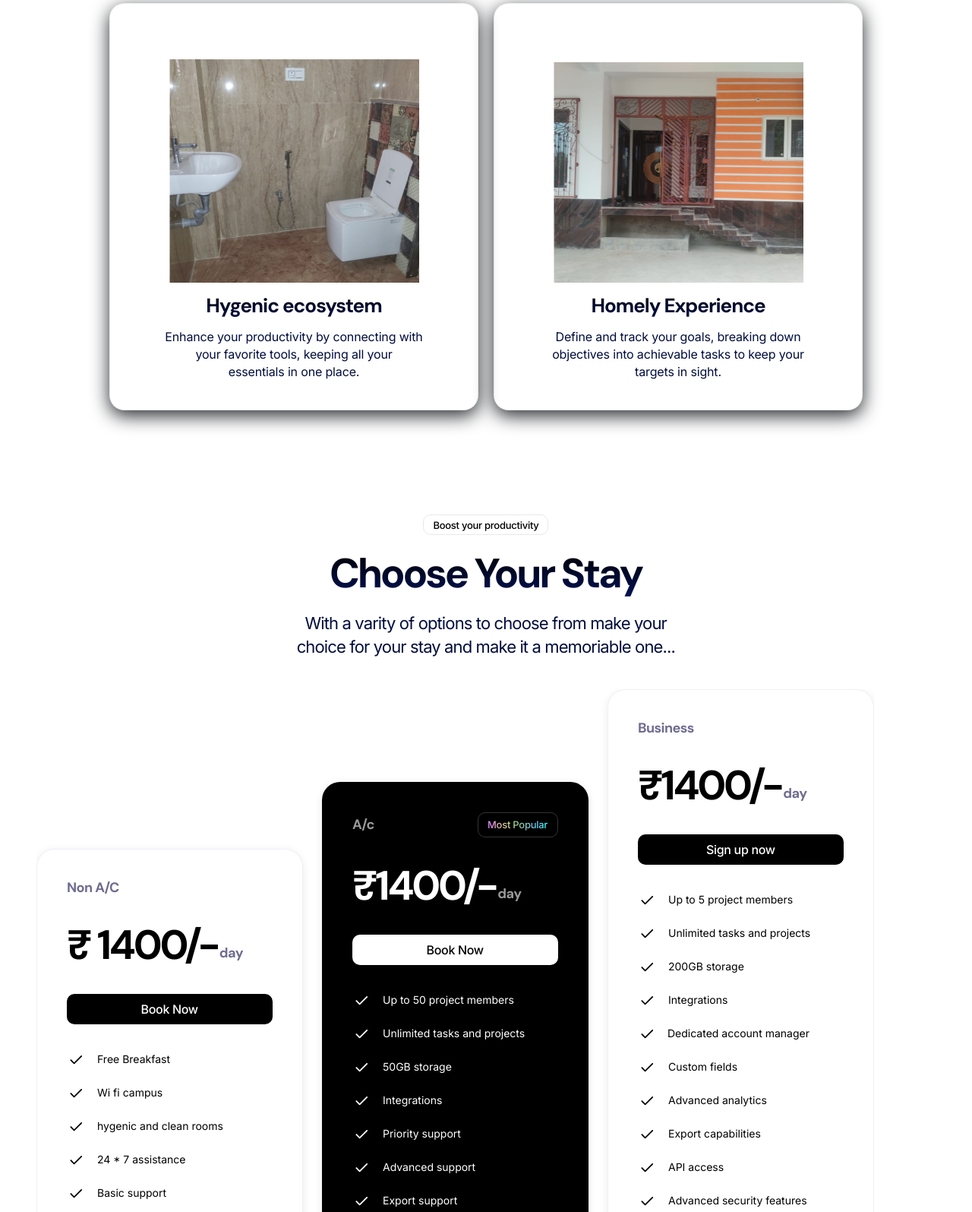
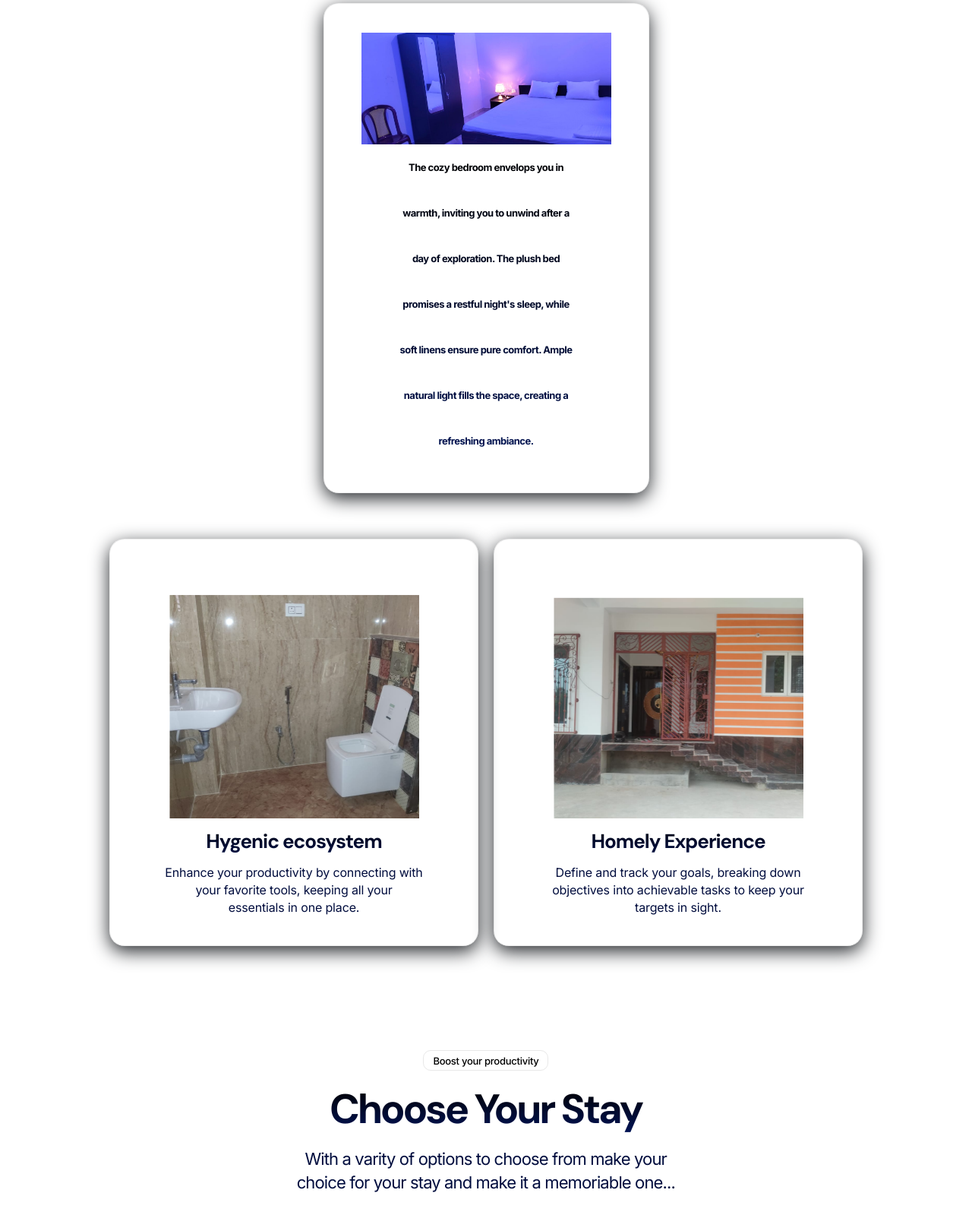
Before and after one commit to Bdkzzz/KnH-Homestays, a website built with Parcel: page index.html in a window 1280 px wide. Shown: the part 2757-4352 px from the top of the page at 76% size. Built offline with nearby package versions, Linux system fonts and the light colour scheme; files whose address does not match are found by name.

Commit message:
Banners n Pricings

```diff
--- a/index.html
+++ b/index.html
@@ -220,6 +220,22 @@
                 </h3>
               </div>
             </div>
+
+            <div class="footer-ssocialscard">
+              <img
+                class="cube-helix-1-icon"  loading="lazy"
+                alt="Your image description"  src="./Assets/Bedrooms.jpg"  />
+              <div class="h2-group">
+                <h2 class="h22">The cozy bedroom envelops you in warmth,
+                  inviting you to unwind after a day of exploration.
+                  The plush bed promises a restful night's sleep, while soft linens
+                  ensure pure comfort. Ample natural light fills the space, creating
+                  a refreshing ambiance.</h2>  <div class="body7">
+                  <p class="enhance-your-productivity">
+                    </p>
+                </div>
+              </div>
+            </div>
             <div class="footer-ssocialscard-parent">
               <div class="footer-ssocialscard">
                 <img
@@ -282,7 +298,7 @@
               <div class="pricing-card">
                 <b class="subtitle">Non A/C</b>
                 <div class="price-parent">
-                  <b class="price">₹ 1400/-</b>
+                  <b class="price">₹ 1200/-</b>
                   <div class="frame-wrapper2">
                     <div class="frame-parent5">
                       <div class="spacer-wrapper">
@@ -293,8 +309,9 @@
                   </div>
                 </div>
                 <button class="buttons7">
-                  <div class="get-for-free7">Book Now</div>
+                  <a href="https://chat.whatsapp.com/JuSW065Z96ZBXqRX498MPK" class="get-for-free7">Book Now</a>
                 </button>
+
                 <div class="frame-parent6">
                   <div class="icons-parent">
                     <img class="icons9" alt="" src="./public/icons-9.svg" />
@@ -346,7 +363,7 @@
                 </div>
               </div>
               <div class="price-group">
-                <b class="price1">₹1400/-</b>
+                <b class="price1">₹1600/-</b>
                 <div class="frame-wrapper3">
                   <div class="frame-parent8">
                     <div class="spacer-container">
@@ -356,8 +373,8 @@
                   </div>
                 </div>
               </div>
-              <button class="buttons8">
-                <div class="get-for-free8">Book Now</div>
+              <button class="buttons7">
+                <a href="https://chat.whatsapp.com/JuSW065Z96ZBXqRX498MPK" class="get-for-free8">Book Now</a>
               </button>
               <div class="frame-parent9">
                 <div class="icons-parent3">
```
Also changed, not shown: Assets/Bedrooms.jpg (added).
